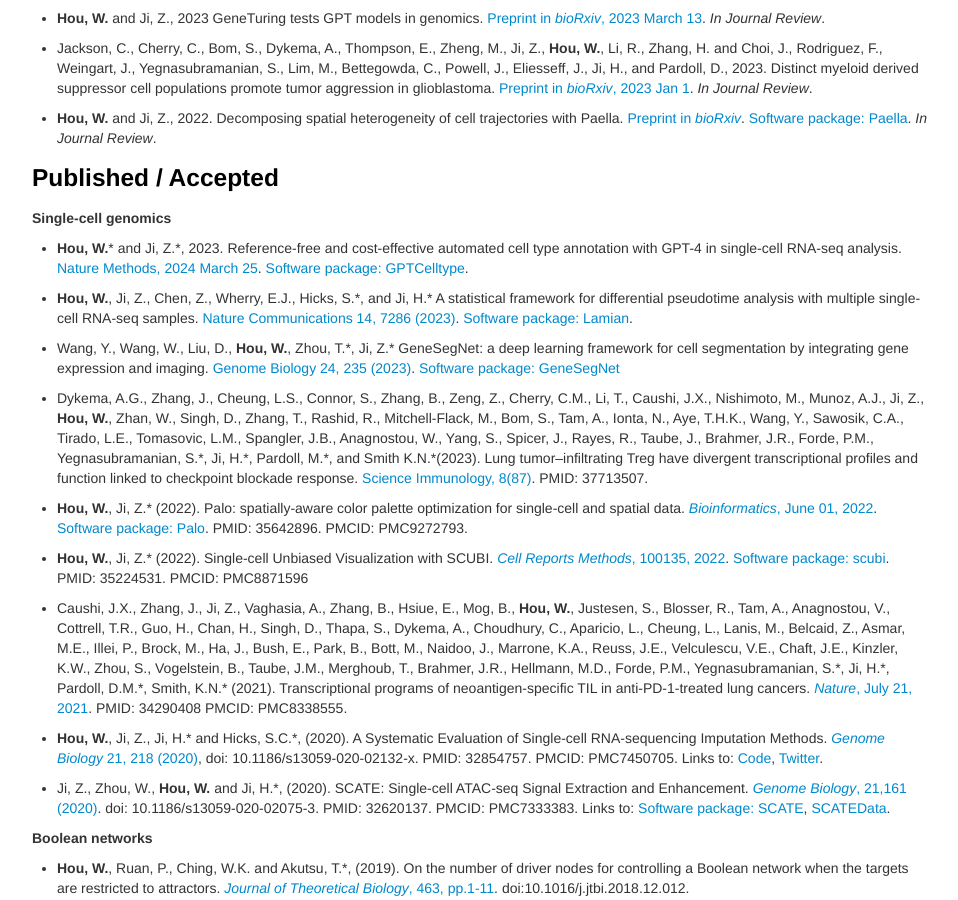
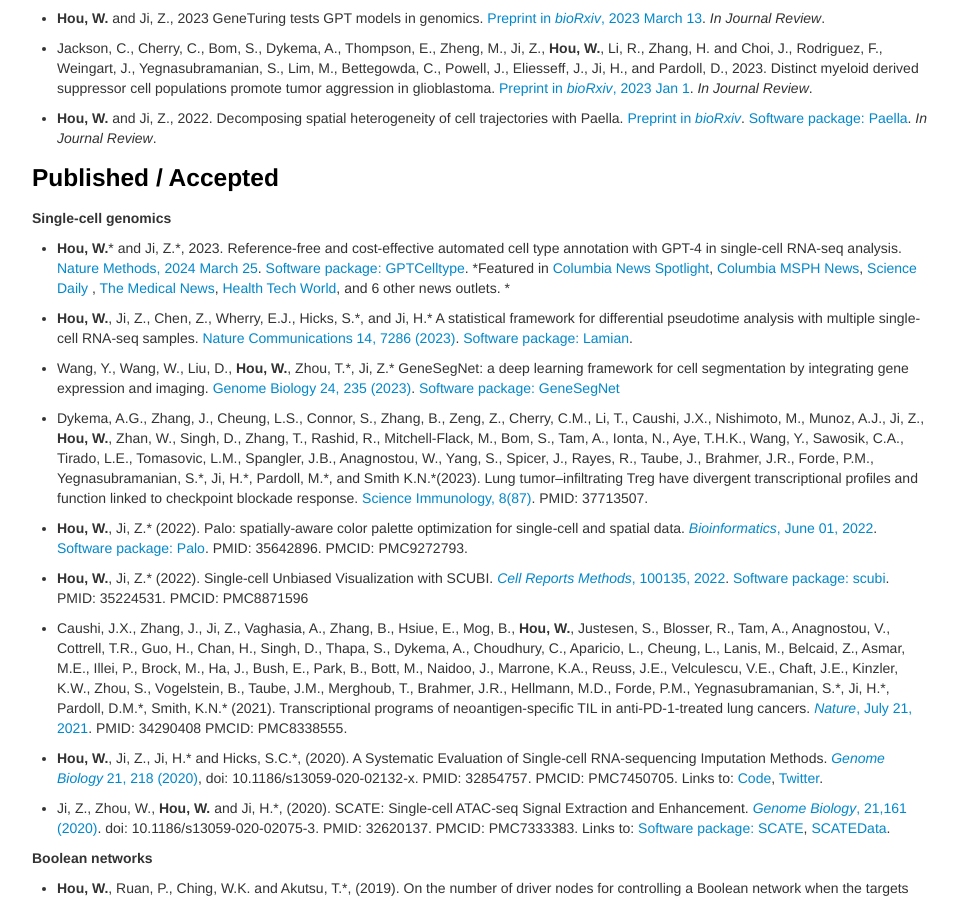
Before and after one commit to Winnie09/Wenpin_Hou, a Jekyll site: the page built from pages/publications.md, in a window 1280 px wide and 900 px high, scrolled down 324 px. Shown: the whole window, without its empty margins (158-1116 px from the left). Built offline with Jekyll 4.4.1, drawn with Linux system fonts in a browser that asks for light colours.

Commit message:
add news

```diff
--- a/pages/publications.md
+++ b/pages/publications.md
@@ -25,7 +25,7 @@
 
 ##### Single-cell genomics
 
-- **Hou, W.**\* and Ji, Z.\*, 2023. Reference-free and cost-effective automated cell type annotation with GPT-4 in single-cell RNA-seq analysis. [Nature Methods, 2024 March 25](https://link.springer.com/article/10.1038/s41592-024-02235-4?utm_source=rct_congratemailt&utm_medium=email&utm_campaign=oa_20240325&utm_content=10.1038/s41592-024-02235-4). [Software package: GPTCelltype](https://winnie09.github.io/Wenpin_Hou/pages/gptcelltype.html).
+- **Hou, W.**\* and Ji, Z.\*, 2023. Reference-free and cost-effective automated cell type annotation with GPT-4 in single-cell RNA-seq analysis. [Nature Methods, 2024 March 25](https://link.springer.com/article/10.1038/s41592-024-02235-4?utm_source=rct_congratemailt&utm_medium=email&utm_campaign=oa_20240325&utm_content=10.1038/s41592-024-02235-4). [Software package: GPTCelltype](https://winnie09.github.io/Wenpin_Hou/pages/gptcelltype.html). *Featured in [Columbia News Spotlight](https://us7.campaign-archive.com/?e=__test_email__&u=cc26d8788ee7d6f98dd0af14e&id=6dd610b0a9), [Columbia MSPH News](https://www.publichealth.columbia.edu/news/gpt-4-ai-outperforms-experts-identification-cell-types?utm_source=newsletter&utm_medium=email&utm_campaign=040124spotlight), [Science Daily](https://www.sciencedaily.com/releases/2024/03/240325172422.htm) , [The Medical News](https://www.news-medical.net/news/20240326/GPT-4-shows-expert-level-accuracy-in-annotating-cell-types.aspx), [Health Tech World](https://www.htworld.co.uk/news/gpt-4-for-identifying-cell-types-in-single-cells-matches/), and 6 other news outlets. *
 
 - **Hou, W.**, Ji, Z., Chen, Z., Wherry, E.J., Hicks, S.\*, and Ji, H.\* A statistical framework for differential pseudotime analysis with multiple single-cell RNA-seq samples.  [Nature Communications 14, 7286 (2023)](https://www.nature.com/articles/s41467-023-42841-y). [Software package: Lamian](https://github.com/Winnie09/Lamian).
 
```
